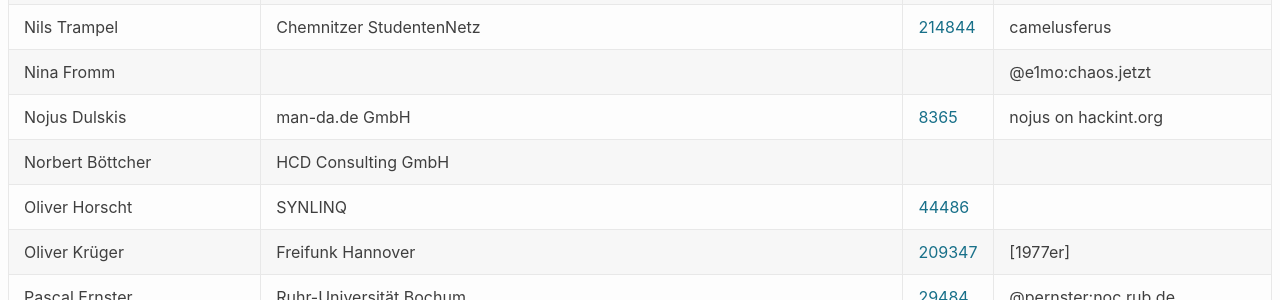
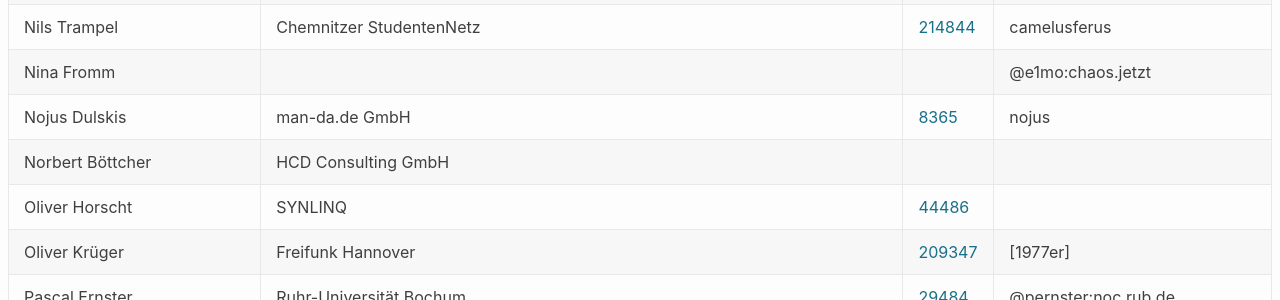
Before and after one commit to denog/pretix-attendeelist, a Jekyll site: the page built from denog17/index.markdown, in a window 1280 px wide and 900 px high, scrolled down 11719 px. Shown: the part 153-453 px from the top of the window. Built offline with Jekyll 4.4.1, drawn with Linux system fonts in a browser that asks for light colours.

Commit message:
Latest data: Fri Aug 29 20:10:57 UTC 2025

```diff
--- a/_data/attendees_denog17_onsite.json
+++ b/_data/attendees_denog17_onsite.json
@@ -1574,7 +1574,7 @@
   {
     "name": "Nojus Dulskis",
     "company": "man-da.de GmbH",
-    "irc": "nojus on hackint.org",
+    "irc": "nojus",
     "asn": "8365"
   },
   {
```
